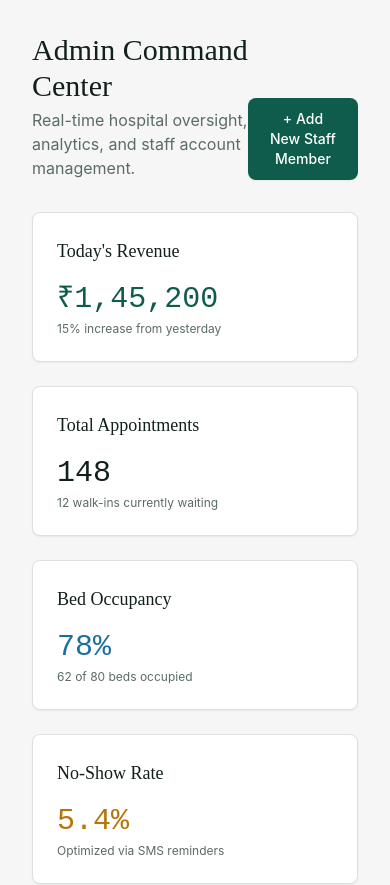
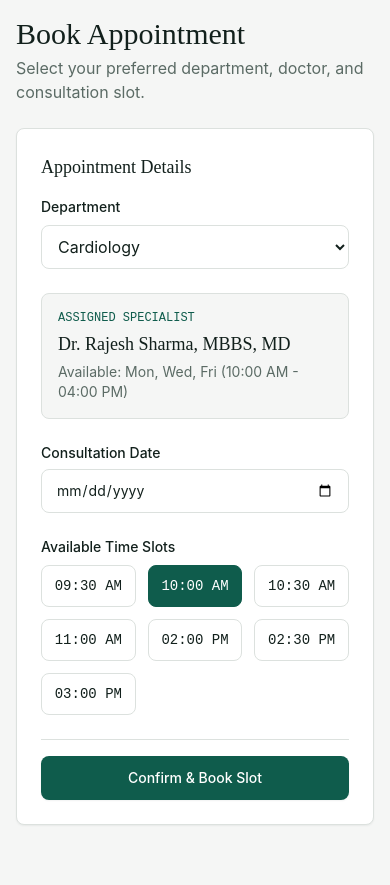
Before and after one commit to aayushmishra321/hospital-management-system_Version1, a React (Vite) app in the folder Frontend/: page / in a window 390 px wide. Shown: the top 885 px of the page. After the commit the page ends 844 px from the top, so only its background shows below. Built offline with nearby package versions, Linux system fonts and the light colour scheme.

Commit message:
feat(patient): build mobile-first appointment booking and slot selection interface

```diff
--- a/Frontend/src/App.tsx
+++ b/Frontend/src/App.tsx
@@ -1,9 +1,9 @@
-import { AdminDashboard } from './pages/AdminDashboard';
+import { PatientBooking } from './pages/PatientBooking';
 
 export default function App() {
   return (
     <main className="min-h-screen bg-background text-text-primary antialiased">
-      <AdminDashboard />
+      <PatientBooking />
     </main>
   );
 }
--- /dev/null
+++ b/Frontend/src/pages/PatientBooking.tsx
@@ -0,0 +1,77 @@
+import { useState } from 'react';
+import { Card } from '../components/ui/Card';
+import { Button } from '../components/ui/Button';
+import { Input } from '../components/ui/Input';
+
+export const PatientBooking = () => {
+    const [selectedDept, setSelectedDept] = useState('Cardiology');
+    const [selectedSlot, setSelectedSlot] = useState('10:00 AM');
+
+    const timeSlots = ['09:30 AM', '10:00 AM', '10:30 AM', '11:00 AM', '02:00 PM', '02:30 PM', '03:00 PM'];
+
+    return (
+        <div className="min-h-screen bg-background p-4 md:p-8 max-w-2xl mx-auto space-y-6">
+            <div>
+                <h1 className="text-3xl font-heading text-text-primary">Book Appointment</h1>
+                <p className="text-text-secondary font-body mt-1">
+                    Select your preferred department, doctor, and consultation slot.
+                </p>
+            </div>
+
+            <Card title="Appointment Details">
+                <form className="space-y-6">
+                    {/* Department Selection */}
+                    <div>
+                        <label className="block text-sm font-medium text-text-primary mb-2">Department</label>
+                        <select
+                            value={selectedDept}
+                            onChange={(e) => setSelectedDept(e.target.value)}
+                            className="w-full h-11 px-3 bg-surface border border-border rounded-lg text-text-primary font-body focus:outline-none focus:border-primary"
+                        >
+                            <option value="Cardiology">Cardiology</option>
+                            <option value="Pediatrics">Pediatrics</option>
+                            <option value="General Medicine">General Medicine</option>
+                            <option value="Orthopedics">Orthopedics</option>
+                        </select>
+                    </div>
+
+                    {/* Doctor Info Card */}
+                    <div className="p-4 bg-background border border-border rounded-lg space-y-1">
+                        <p className="text-xs font-mono text-primary uppercase">Assigned Specialist</p>
+                        <h3 className="font-heading text-lg text-text-primary">Dr. Rajesh Sharma, MBBS, MD</h3>
+                        <p className="text-sm text-text-secondary font-body">Available: Mon, Wed, Fri (10:00 AM - 04:00 PM)</p>
+                    </div>
+
+                    {/* Date Picker */}
+                    <Input label="Consultation Date" type="date" required />
+
+                    {/* Time Slots Grid */}
+                    <div>
+                        <label className="block text-sm font-medium text-text-primary mb-2">Available Time Slots</label>
+                        <div className="grid grid-cols-3 gap-3">
+                            {timeSlots.map((slot) => (
+                                <button
+                                    key={slot}
+                                    type="button"
+                                    onClick={() => setSelectedSlot(slot)}
+                                    className={`py-2.5 px-3 text-sm font-mono rounded-lg border transition-colors ${selectedSlot === slot
+                                            ? 'bg-primary text-surface border-primary'
+                                            : 'bg-surface text-text-primary border-border hover:border-primary'
+                                        }`}
+                                >
+                                    {slot}
+                                </button>
+                            ))}
+                        </div>
+                    </div>
+
+                    <div className="pt-4 border-t border-border flex justify-end">
+                        <Button variant="primary" type="submit" className="w-full md:w-auto">
+                            Confirm & Book Slot
+                        </Button>
+                    </div>
+                </form>
+            </Card>
+        </div>
+    );
+};
```
